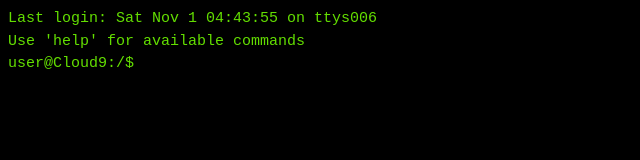
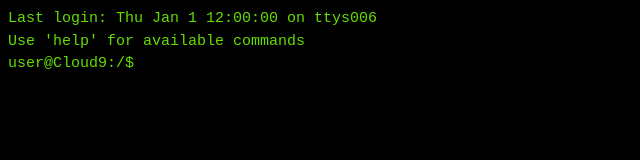
Before and after one commit to MatthewLavine/Terminal-Emulator, a plain HTML site: page index.html in a window 1280 px wide. Shown: the full height of the page, 0-640 px from the left. Drawn offline with nearby package versions, Linux system fonts and the light colour scheme.

Commit message:
Set Last login to epoch start

```diff
--- a/index.html
+++ b/index.html
@@ -7,7 +7,7 @@
 </head>
 <body>
 	<div id="terminal">
-		<div>Last login: <span id="lastLoginTime"></span> on ttys006</div>
+		<div>Last login: <span id="lastLoginTime">Thu Jan 1 12:00:00</span> on ttys006</div>
 		<div>Use 'help' for available commands</div>
 		<div class="input-line">
 			<div class="prompt">user@Cloud9:/$&nbsp;</div>
--- a/js/terminal.js
+++ b/js/terminal.js
@@ -383,7 +383,7 @@ $(window).resize(function(){
 
 $(document).ready(function(){
 	refit();
-	$('#lastLoginTime').html(moment().format('ddd MMM D hh:mm:ss'));
+	//$('#lastLoginTime').html(moment().format('ddd MMM D hh:mm:ss'));
 });
 
 $(document).click(function(){
```
